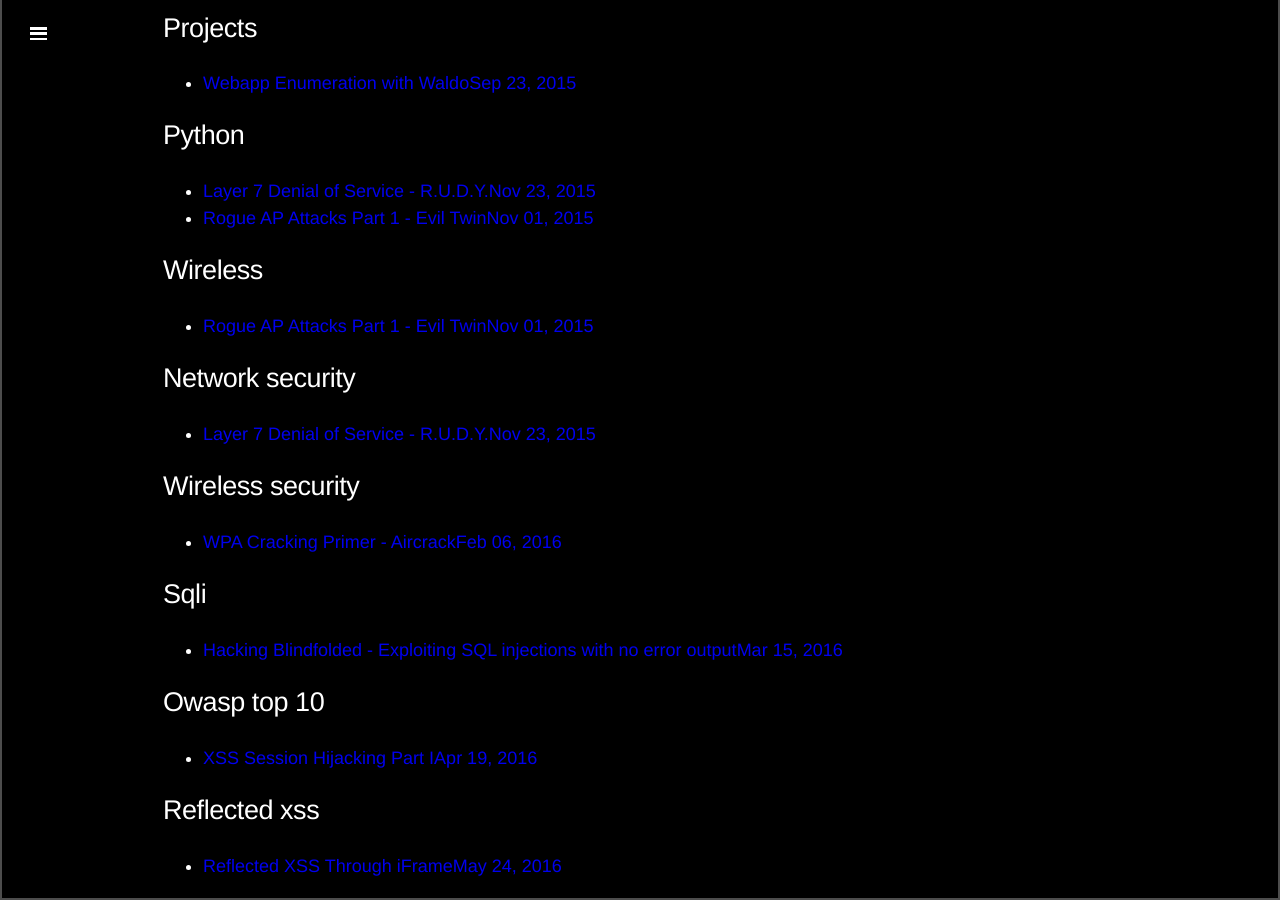
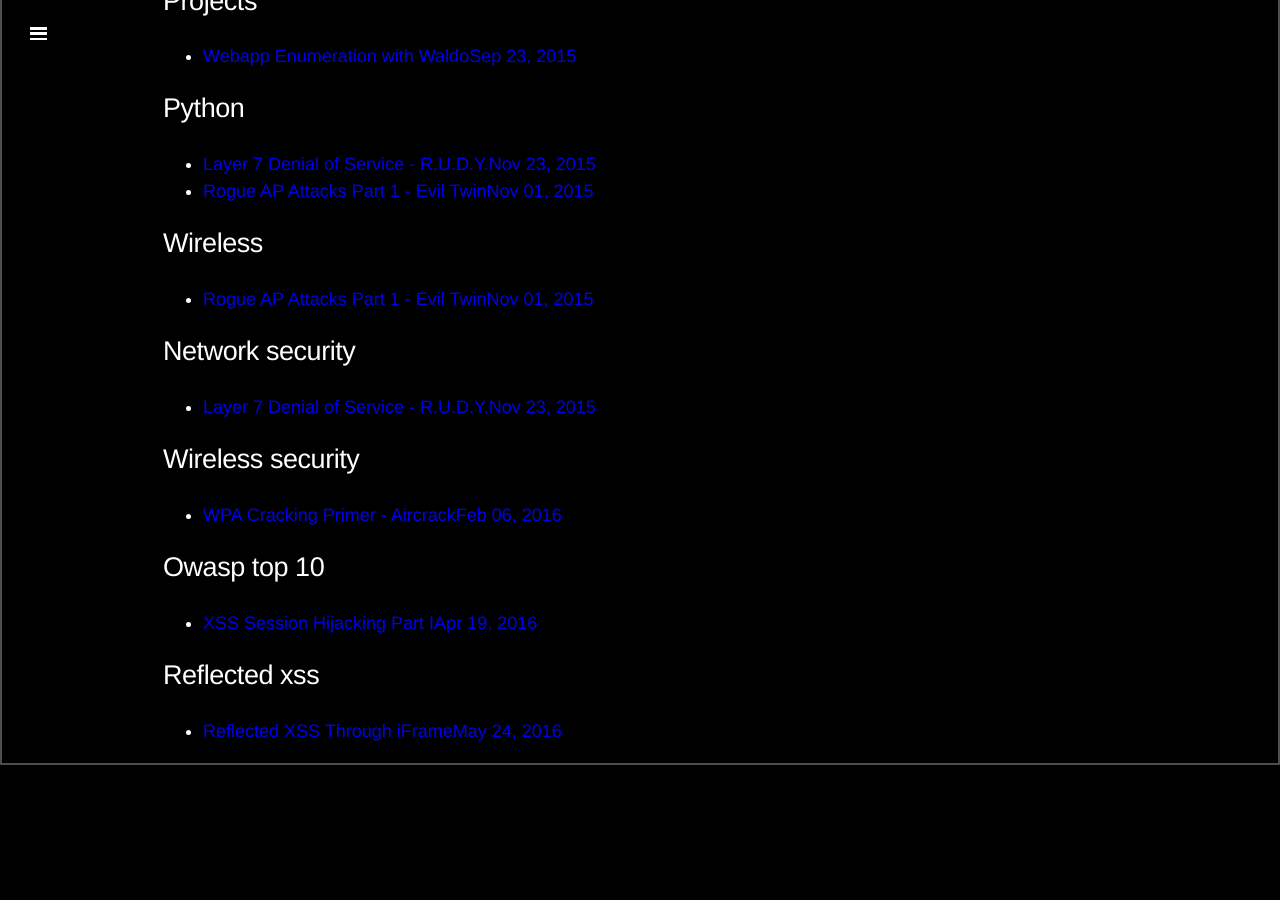
Before and after one commit to s0lst1c3/s0lst1c3.github.io, a Jekyll site: the page built from category.html, in a window 1280 px wide and 900 px high, scrolled down 971 px. Built offline with Jekyll 4.4.1, drawn with Linux system fonts in a browser that asks for light colours; Markdown is read by kramdown in place of the engine named in the settings; after the commit the page ends 1736 px from its top, so only the background shows below that.

Commit message:
Update 2016-03-15-hacking-blindfolded.md

```diff
--- a/_posts/2016-03-15-hacking-blindfolded.md
+++ b/_posts/2016-03-15-hacking-blindfolded.md
@@ -3,7 +3,6 @@
 title: Hacking Blindfolded - Exploiting SQL injections with no error output
 categories:
 - web hacking
-- sqli
 ---
 
 ![Jedi](http://33.media.tumblr.com/56e063d50ae646cfc69dc6da74321b68/tumblr_nk2rndy28N1u8r6nao1_500.gif)
```
